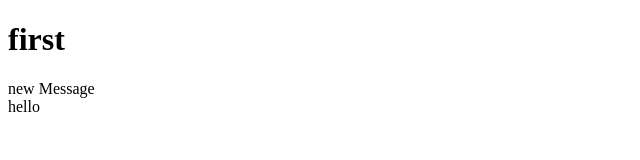
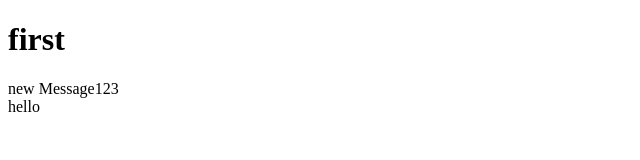
Before and after one commit to Joonsik-Choi/gitstudy05, a plain HTML site: page index.html in a window 1280 px wide. Shown: the full height of the page, 0-640 px from the left. Drawn offline with Linux system fonts and the light colour scheme.

```diff
--- a/index.html
+++ b/index.html
@@ -7,7 +7,7 @@
 </head>
 <body>
     <h1>first</h1>
-   new Message
+   new Message123
    <div>hello </div>
 </body>
 </html>
```
